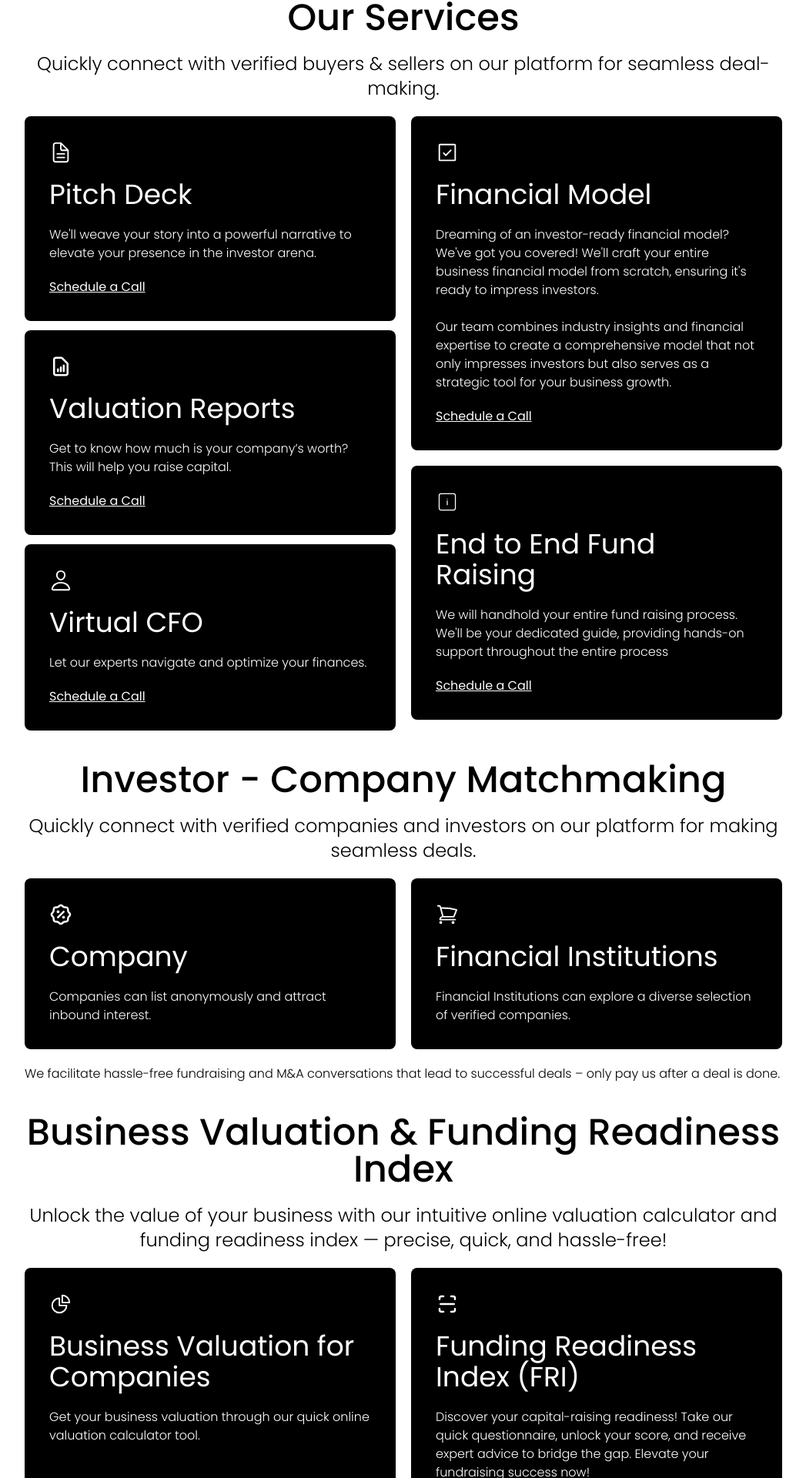
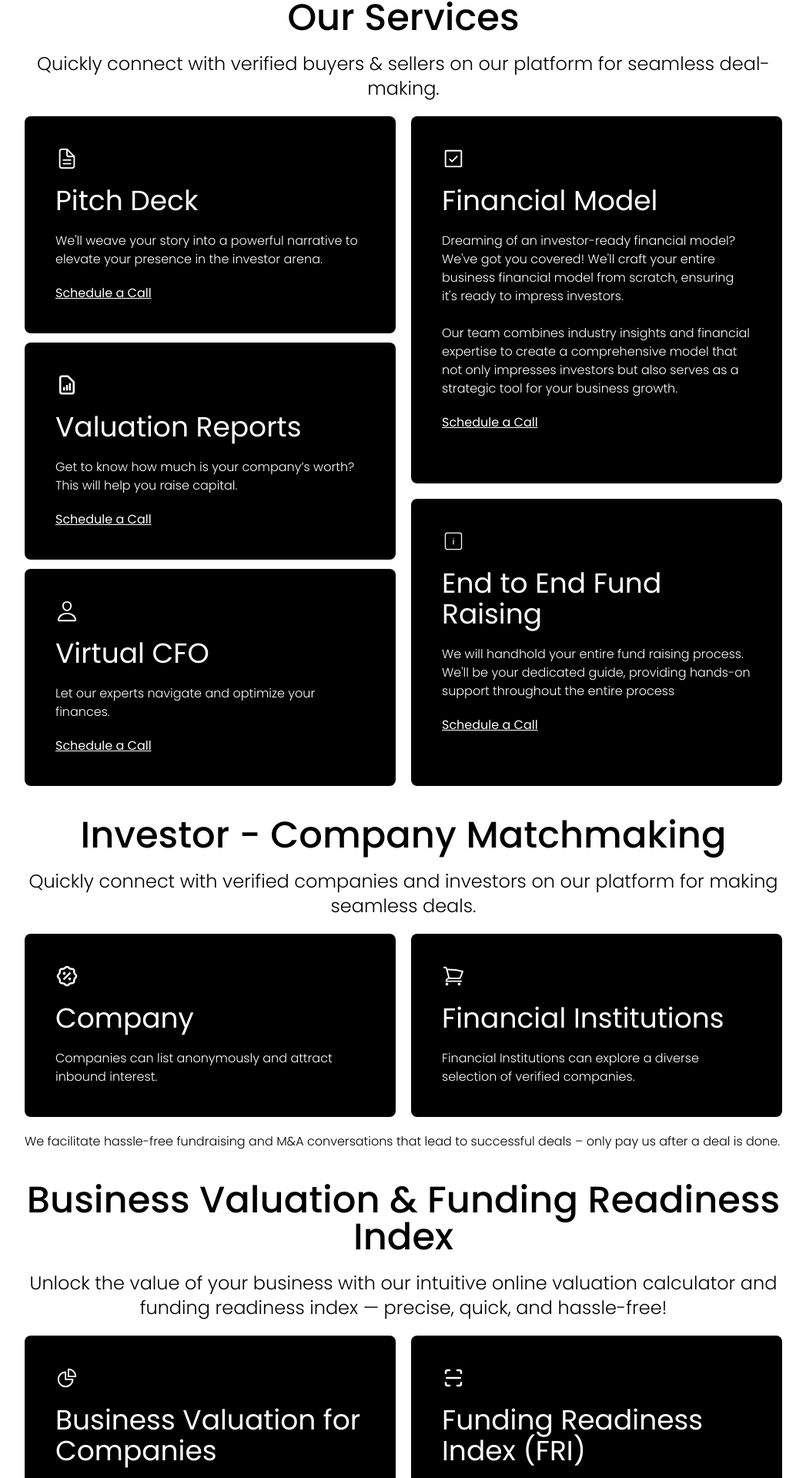
Before and after one commit to ameeshagireesh/odyssey-frontend, a Next.js app: page / in a window 1280 px wide. Shown: the part 425-2345 px from the top of the page at 77% size, without its empty margins (116-1163 px from the left). Built offline with nearby package versions, Linux system fonts and the light colour scheme.

Commit message:
fix: our services UI fix

```diff
--- a/src/app/page.jsx
+++ b/src/app/page.jsx
@@ -1,6 +1,4 @@
 import Link from "next/link";
-//import pitchDeckIcon from '../icons/Pitchdeck.svg';
-//import ChartIcon from '../icons/Chart.svg';
 import { IoDocumentTextOutline } from "react-icons/io5";
 import { PiCheckSquare } from "react-icons/pi";
 import { HiOutlineDocumentReport } from "react-icons/hi";
@@ -39,10 +37,12 @@ const Home = () => {
           Quickly connect with verified buyers & sellers on our platform for
           seamless deal-making.
         </p>
+
+
         <div className="flex gap-5 font-normal">
-          <div className="space-y-10 w-1/2 text-white rounded-lg flex-col space-y-3">
-            <div className="bg-black text-white rounded-lg p-8 flex-col space-y-5">
-            <IoDocumentTextOutline size={30}/>
+          <div className="space-y-10 w-1/2 text-white rounded-lg flex-col space-y-3 flex-grow">
+            <div className="bg-black text-white rounded-lg p-10 flex-col space-y-5 flex-grow">
+              <IoDocumentTextOutline size={30} />
               <p className="font-normal text-4xl"> Pitch Deck</p>
               <p className="font-light text-base">
                 We'll weave your story into a powerful narrative to elevate your
@@ -57,8 +57,8 @@ const Home = () => {
                 </Link>
               </p>
             </div>
-            <div className="bg-black text-white rounded-lg p-8 flex-col space-y-5">
-            <HiOutlineDocumentReport size={30}/>
+            <div className="bg-black text-white rounded-lg p-10 flex-col space-y-5 flex-grow">
+              <HiOutlineDocumentReport size={30} />
               <p className="font-normal text-4xl"> Valuation Reports</p>
               <p className="font-light text-base">
                 Get to know how much is your company’s worth? This will help you
@@ -68,8 +68,8 @@ const Home = () => {
                 <Link href="https://tally.so/r/mYQMG0">Schedule a Call</Link>
               </p>
             </div>
-            <div className="bg-black text-white rounded-lg p-8 flex-col space-y-5">
-            <IoPersonOutline size={30}/>
+            <div className="bg-black text-white rounded-lg p-10 flex-col space-y-5 flex-grow">
+              <IoPersonOutline size={30} />
               <p className="font-normal text-4xl"> Virtual CFO</p>
               <p className="font-light text-base">
                 Let our experts navigate and optimize your finances.
@@ -79,9 +79,9 @@ const Home = () => {
               </p>
             </div>
           </div>
-          <div className="space-y-5 w-1/2 ">
-            <div className="bg-black text-white rounded-lg p-8 h-auto flex-col space-y-5">
-            <PiCheckSquare size={30}/>
+          <div className="space-y-5 w-1/2 flex flex-col">
+            <div className="bg-black text-white rounded-lg p-10 h-auto flex-col space-y-5 flex-grow">
+              <PiCheckSquare size={30} />
               <p className="font-normal text-4xl"> Financial Model</p>
               <p className="font-light text-base">
                 Dreaming of an investor-ready financial model? We've got you
@@ -95,8 +95,8 @@ const Home = () => {
                 <Link href="https://tally.so/r/mYQMG0">Schedule a Call</Link>
               </p>
             </div>
-            <div className="bg-black text-white rounded-lg p-8 h-auto flex-col space-y-5">
-            <CiSquareAlert size={30}/>
+            <div className="bg-black text-white rounded-lg p-10 flex-col space-y-5 flex-grow">
+              <CiSquareAlert size={30} />
               <p className="font-normal text-4xl"> End to End Fund Raising</p>
               <p className="font-light text-base">
                 We will handhold your entire fund raising process. We'll be your
@@ -109,6 +109,9 @@ const Home = () => {
             </div>
           </div>
         </div>
+
+
+
       </div>
 
       <div className="flex-col space-y-5">
@@ -122,15 +125,15 @@ const Home = () => {
           for making seamless deals.
         </p>
         <div className="flex gap-5 font-normal">
-          <div className="bg-black text-white rounded-lg p-8 w-1/2 flex-col space-y-5">
-          <RiDiscountPercentLine size={30}/>
+          <div className="bg-black text-white rounded-lg p-10 w-1/2 flex-col space-y-5">
+            <RiDiscountPercentLine size={30} />
             <p className="font-normal text-4xl"> Company</p>
             <p className="font-light text-base">
               Companies can list anonymously and attract inbound interest.
             </p>
           </div>
-          <div className="bg-black text-white rounded-lg p-8 w-1/2 flex-col space-y-5">
-          <HiOutlineShoppingCart size={30}/>
+          <div className="bg-black text-white rounded-lg p-10 w-1/2 flex-col space-y-5">
+            <HiOutlineShoppingCart size={30} />
             <p className="font-normal text-4xl"> Financial Institutions</p>
             <p className="font-light text-base">
               Financial Institutions can explore a diverse selection of verified
@@ -156,8 +159,8 @@ const Home = () => {
           hassle-free!
         </p>
         <div className="flex gap-5 font-normal">
-          <div className="bg-black text-white rounded-lg p-8 w-1/2 flex-col space-y-5">
-          <HiOutlineChartPie size={30}/>
+          <div className="bg-black text-white rounded-lg p-10 w-1/2 flex-col space-y-5">
+            <HiOutlineChartPie size={30} />
             <p className="font-normal text-4xl">
               {" "}
               Business Valuation for Companies
@@ -167,8 +170,8 @@ const Home = () => {
               calculator tool.
             </p>
           </div>
-          <div className="bg-black text-white rounded-lg p-8 w-1/2 flex-col space-y-5">
-            <TbScan size={30}/>
+          <div className="bg-black text-white rounded-lg p-10 w-1/2 flex-col space-y-5">
+            <TbScan size={30} />
             <p className="font-normal text-4xl">
               {" "}
               Funding Readiness Index (FRI)
```
